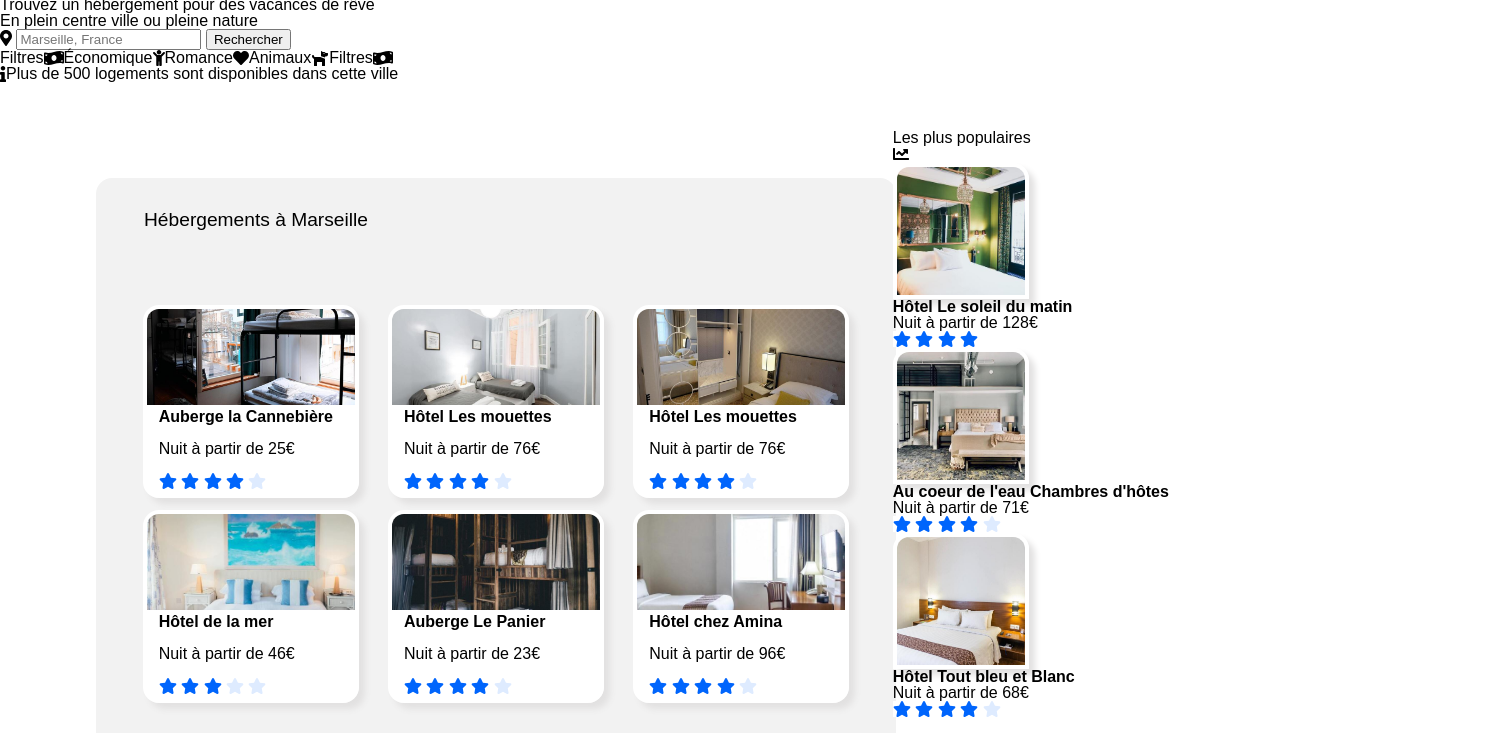
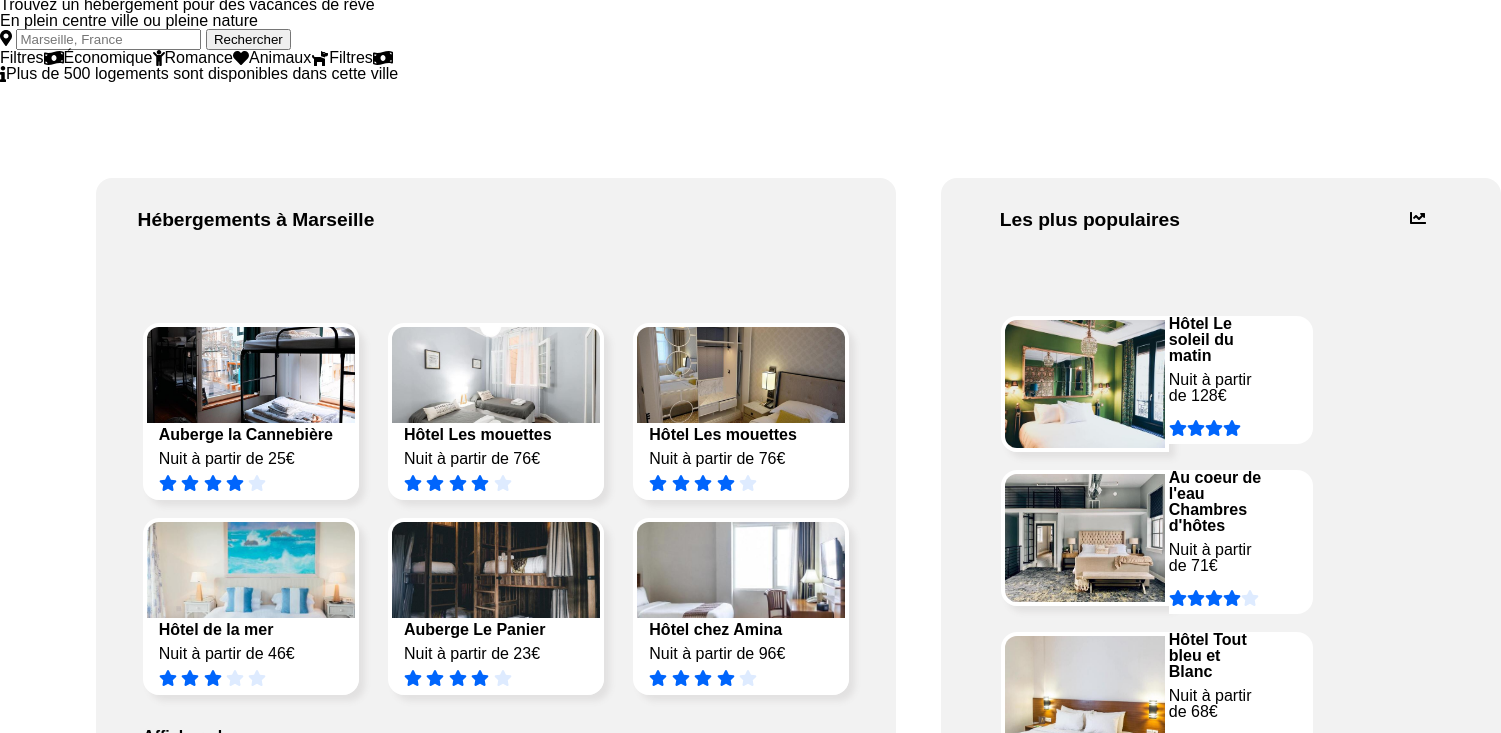
Before and after one commit to amina-lyn/Layouni_2_09022021, a plain HTML site: page index.html in a window 1280 px wide. Shown: the part 48-781 px from the top of the page, 1501 px wide, since content can reach past the window. Drawn offline with Linux system fonts and the light colour scheme; files whose address does not match are found by name.

Commit message:
popular:OK

```diff
--- a/css/layout/main.css
+++ b/css/layout/main.css
@@ -16,7 +16,6 @@ main {
   display: grid;
   grid-template-columns: repeat(3, 33%);
   grid-template-rows: repeat(3, 33%);
-  gap: rem;
   margin: var(--margin-section);
   width: 50rem;
   height: 40rem;
@@ -31,6 +30,7 @@ main {
   padding-right: 30rem;
   padding-top: 2rem;
   font-size: 1.2rem;
+  font-weight: bold;
 }
 .lodging__content {
   padding: 2rem;
@@ -59,12 +59,12 @@ main {
   font-weight: bold;
   background-color: white;
   padding-left: 1rem;
-  padding-bottom: 1rem;
+  padding-bottom: 0.5rem;
 }
 .lodging__content__card__text {
   background-color: white;
   padding-left: 1rem;
-  padding-bottom: 1rem;
+  padding-bottom: 0.5rem;
 }
 .lodging__content__card__stars {
   color: var(--primary-color);
@@ -88,19 +88,44 @@ main {
 
 .favorites:nth-child(2) {
   grid-area: "popular";
+  gap: rem;
+  margin: var(--margin-section);
+  width: 35rem;
+  height: 40rem;
+  display: flex;
+  flex-wrap: wrap;
+  justify-content: space-around;
+  background-color: var(--background-color);
+  border-radius: 1rem;
 }
 .favorites__title {
+  font-size: 1.2rem;
+  font-weight: bold;
+  padding-right: 7rem;
+  padding-top: 2rem;
 }
 .favorites__icon {
+  padding-top: 2rem;
+  padding-right: 1rem;
 }
 .favorites__content {
+  padding: 2rem;
+  margin-bottom: rem;
+  display: flex;
+  flex-direction: column;
+  justify-content: center;
+  background-color: var(--background-color);
+  display: grid;
 }
 .favorites__content__card {
+  padding-right: 8rem;
+  display: flex;
+  justify-content: space-around;
 }
 .favorites__content__card__image {
-  width: 8rem;
+  width: 10rem;
   height: 8rem;
-  border-top-right-radius: 1rem;
+  border-bottom-left-radius: 1rem;
   border-top-left-radius: 1rem;
   border: 4px solid white;
   box-shadow: var(--box-shadow);
@@ -111,20 +136,43 @@ main {
   align-items: center;
 }
 .favorites__content__card__subtitle {
+  width: 6rem;
   font-weight: bold;
+  background-color: white;
+  order: 1;
+  display: flex;
+  align-content: center;
+  padding-right: 3rem;
+  border-top-right-radius: 1rem;
 }
 
 .favorites__content__card__text {
+  width: 6rem;
+  background-color: white;
+  display: flex;
+  flex-direction: row;
+  padding-top: 0.5rem;
+  padding-right: 3rem;
 }
 
-.favorites__content__card__stars__icon {
+.favorites__content__card__stars {
   color: var(--primary-color);
   background-color: white;
+  border-bottom-right-radius: 1rem;
+  display: flex;
+  flex-direction: row;
+  padding-top: 1rem;
+  padding-bottom: 0.5rem;
 }
 
-.favorites__content__card__stars__icon--empty {
+.favorites__content__card__stars--empty {
   color: var(--secondary-color);
   background-color: white;
+  border-bottom-left-radius: 1rem;
+  border-bottom-right-radius: 1rem;
+  padding: 4rem;
+  display: flex;
+  flex-direction: row;
 }
 
 /* Activities */
--- a/index.html
+++ b/index.html
@@ -233,6 +233,7 @@
             src="assets/images/hebergements/4_small/emile-guillemot-Bj_rcSC5XfE-unsplash.jpg"
             alt="photo"
           />
+        <div class="description">
           <p class="favorites__content__card__subtitle">
             Hôtel Le soleil du matin
           </p>
@@ -243,6 +244,7 @@
             <i class="favorites__content__card__stars__icon fas fa-star"></i>
             <i class="favorites__content__card__stars__icon fas fa-star"></i>
           </div>
+          </div>
         </div>
 
         <div class="favorites__content__card">
@@ -251,6 +253,7 @@
             src="assets/images/hebergements/4_small/aw-creative-VGs8z60yT2c-unsplash.jpg"
             alt="photo"
           />
+          <div class="description">
           <p class="favorites__content__card__subtitle">
             Au coeur de l'eau Chambres d'hôtes
           </p>
@@ -264,6 +267,7 @@
               class="lodging__content__card__stars__icon fas fa-star lodging__content__card__stars__icon--empty"
             ></i>
           </div>
+          </div>
         </div>
 
         <div class="favorites__content__card">
@@ -272,6 +276,7 @@
             src="assets/images/hebergements/4_small/febrian-zakaria-sjvU0THccQA-unsplash.jpg"
             alt="photo"
           />
+          <div class="description">
           <p class="favorites__content__card__subtitle">
             Hôtel Tout bleu et Blanc
           </p>
@@ -284,6 +289,7 @@
             <i
               class="lodging__content__card__stars__icon fas fa-star lodging__content__card__stars__icon--empty"
             ></i>
+          </div>
           </div>
         </div>
       </div>
```
